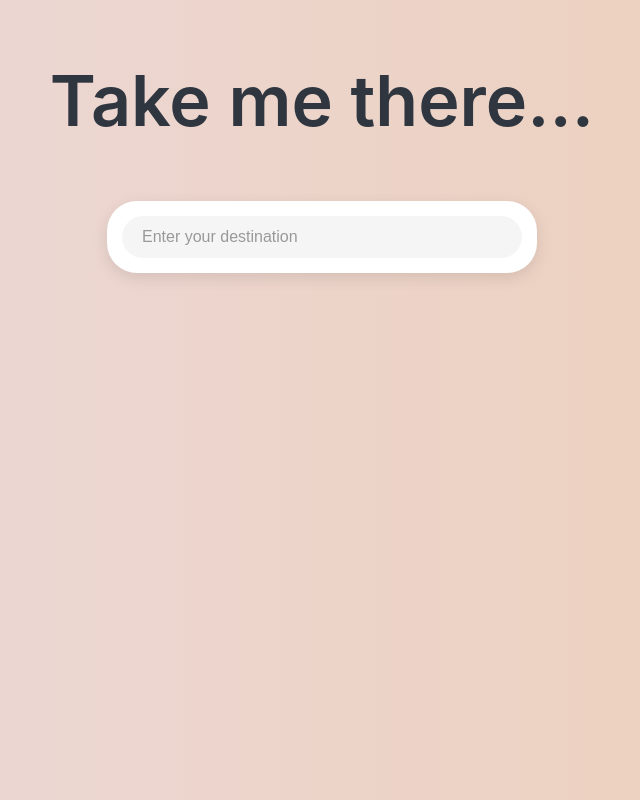
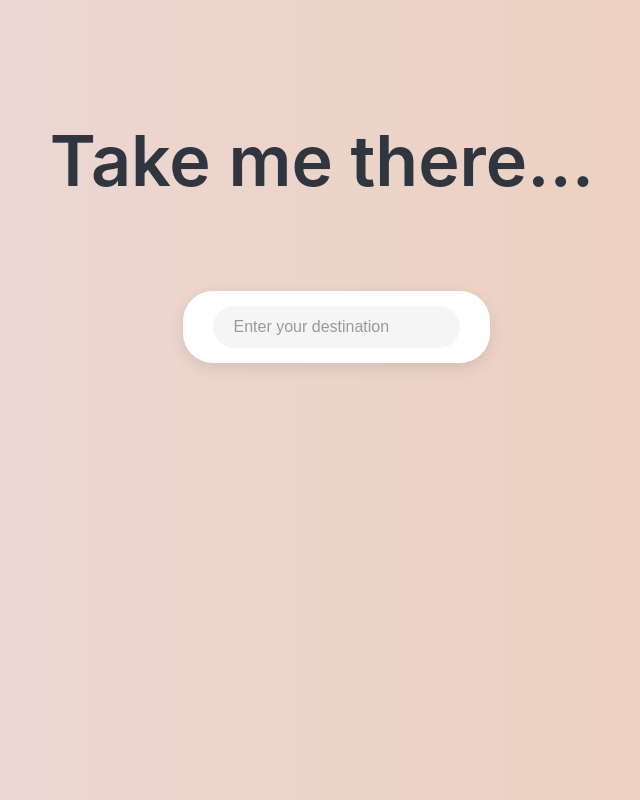
Before and after one commit to akelly1988/Weather-App---Brainstation-paired-programming, a React (Create React App) app: page / in a window 1280 px wide. Shown: the whole page, without its empty margins (318-958 px from the left). Built offline with nearby package versions, Linux system fonts and the light colour scheme.

Commit message:
Final styling

```diff
--- a/src/Components/Currency/Currency.js
+++ b/src/Components/Currency/Currency.js
@@ -1,4 +1,5 @@
 import React from "react";
+import "./Currency.scss";
 
 function Currency({ currency, gbp }) {
   return (
--- a/src/Components/Currency/Currency.scss
+++ b/src/Components/Currency/Currency.scss
@@ -0,0 +1,11 @@
+div {
+  color: #2f3640;
+  display: flex;
+  flex-direction: column;
+  align-items: center;
+  font-size: 24px;
+  font-weight: 600;
+  padding: 30px;
+  //   border-radius: 10px;
+  //   box-shadow: 0 2px 5px rgba(0, 0, 0, 0.1);
+}
```
Also changed, not shown: src/Components/Weather/Weather.scss (+0 -18 lines).
